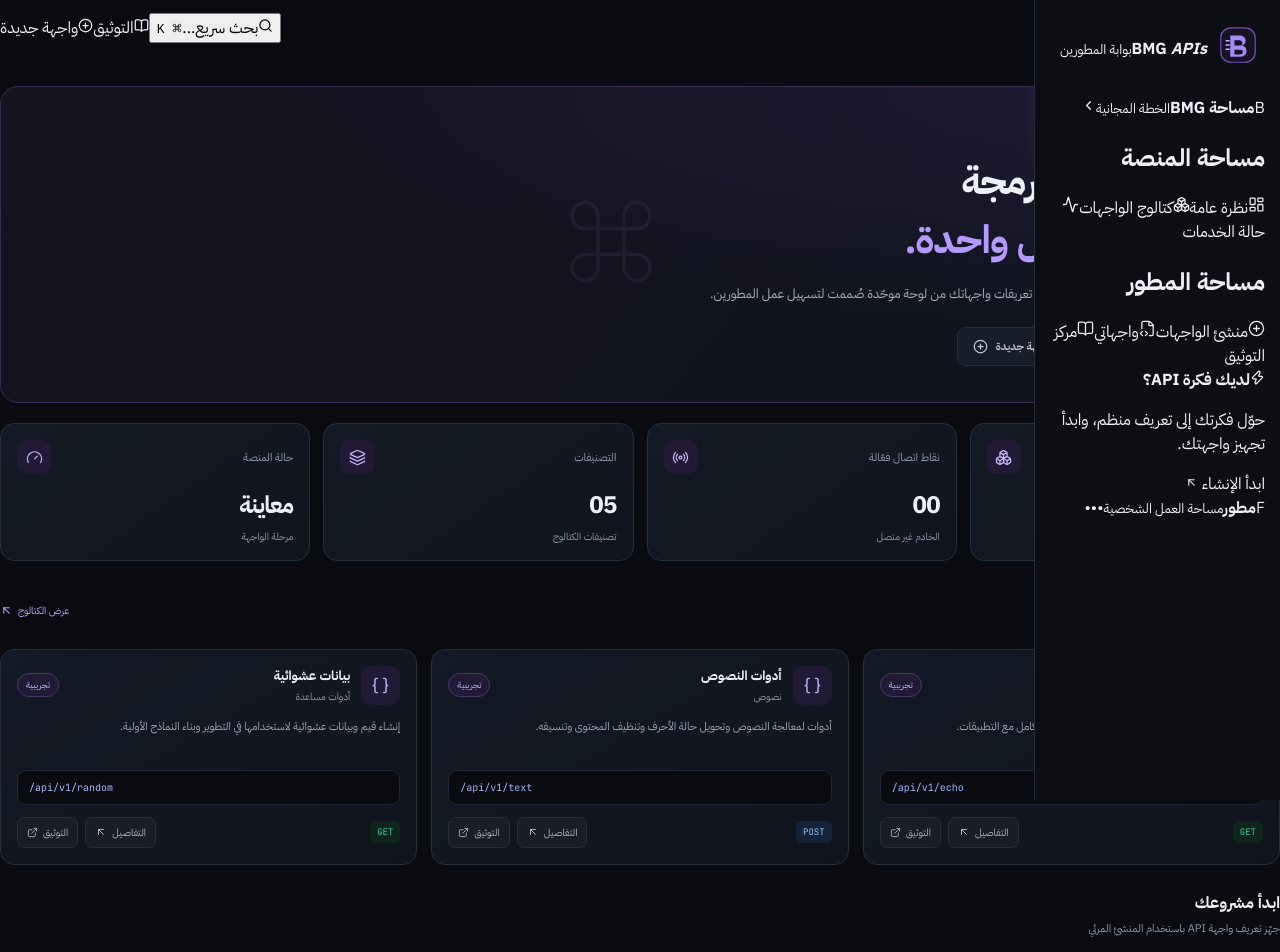
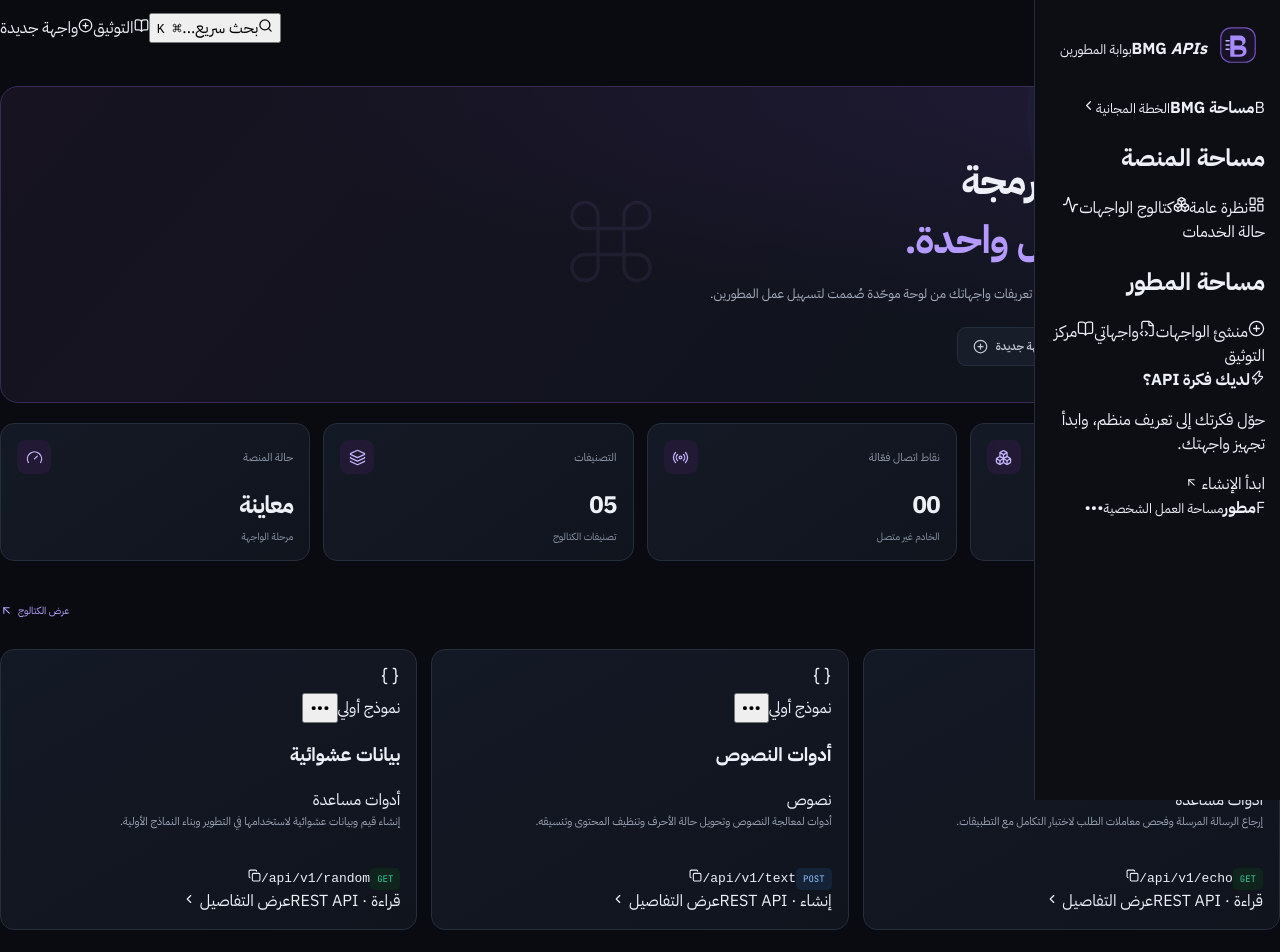
Before and after one commit to T7-T7/Bmg-Apis, a Next.js app: page / in a window 1280 px wide. Shown: the top 952 px of the page. Built offline with nearby package versions, Linux system fonts and the light colour scheme.

Commit message:
إعادة بناء تجربة BMG APIs ومكوناتها

```diff
--- a/components/api-card.tsx
+++ b/components/api-card.tsx
@@ -1,23 +1,35 @@
 import Link from "next/link";
-import { ArrowUpLeft, Braces, Code2, ExternalLink } from "lucide-react";
+import { ArrowUpLeft, Braces, ChevronLeft, Copy, ExternalLink } from "lucide-react";
 import type { ApiDefinition } from "@/lib/api-data";
+
+const methodLabels: Record<ApiDefinition["method"], string> = {
+  GET: "قراءة",
+  POST: "إنشاء",
+  PUT: "تحديث",
+  PATCH: "تعديل",
+  DELETE: "حذف",
+};
 
 export default function ApiCard({ api }: { api: ApiDefinition }) {
   return (
     <article className="api-card">
-      <div className="api-card-head">
-        <div className="api-symbol"><Braces size={19} strokeWidth={1.8} /></div>
-        <div className="api-card-title"><div className="api-name">{api.name}</div><div className="api-category">{api.category}</div></div>
-        <span className="preview-tag">تجريبية</span>
+      <div className="api-card-top">
+        <div className="api-glyph"><Braces size={20} strokeWidth={1.7} /></div>
+        <span className="api-state"><i /> نموذج أولي</span>
+        <button className="card-more" type="button" aria-label={`خيارات ${api.name}`}>•••</button>
+      </div>
+      <div className="api-card-title">
+        <div><h3>{api.name}</h3><span>{api.category}</span></div>
       </div>
       <p className="api-description">{api.description}</p>
-      <div className="endpoint" dir="ltr">{api.endpoint}</div>
-      <div className="api-footer">
+      <div className="api-route">
         <span className={`method method-${api.method.toLowerCase()}`}>{api.method}</span>
-        <div className="api-links">
-          <Link className="mini-btn" href={`/apis/${api.slug}`}>التفاصيل <ArrowUpLeft size={12} /></Link>
-          <Link className="mini-btn" href="/docs">التوثيق <ExternalLink size={11} /></Link>
-        </div>
+        <code dir="ltr">{api.endpoint}</code>
+        <span className="route-copy"><Copy size={13} /></span>
+      </div>
+      <div className="api-card-bottom">
+        <span className="method-caption">{methodLabels[api.method]} · REST API</span>
+        <Link href={`/apis/${api.slug}`} className="card-link">عرض التفاصيل <ChevronLeft size={14} /></Link>
       </div>
     </article>
   );
```
